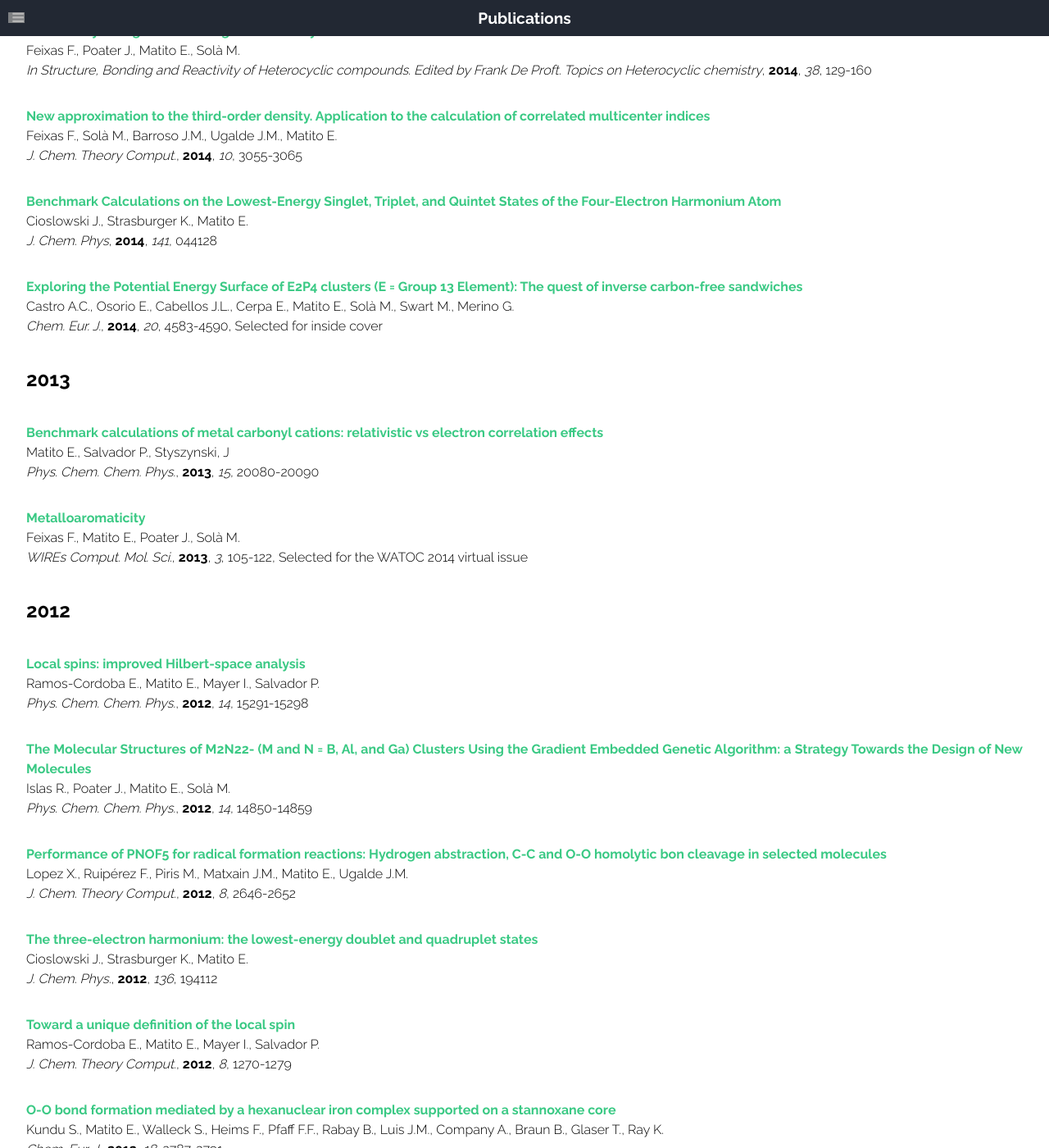
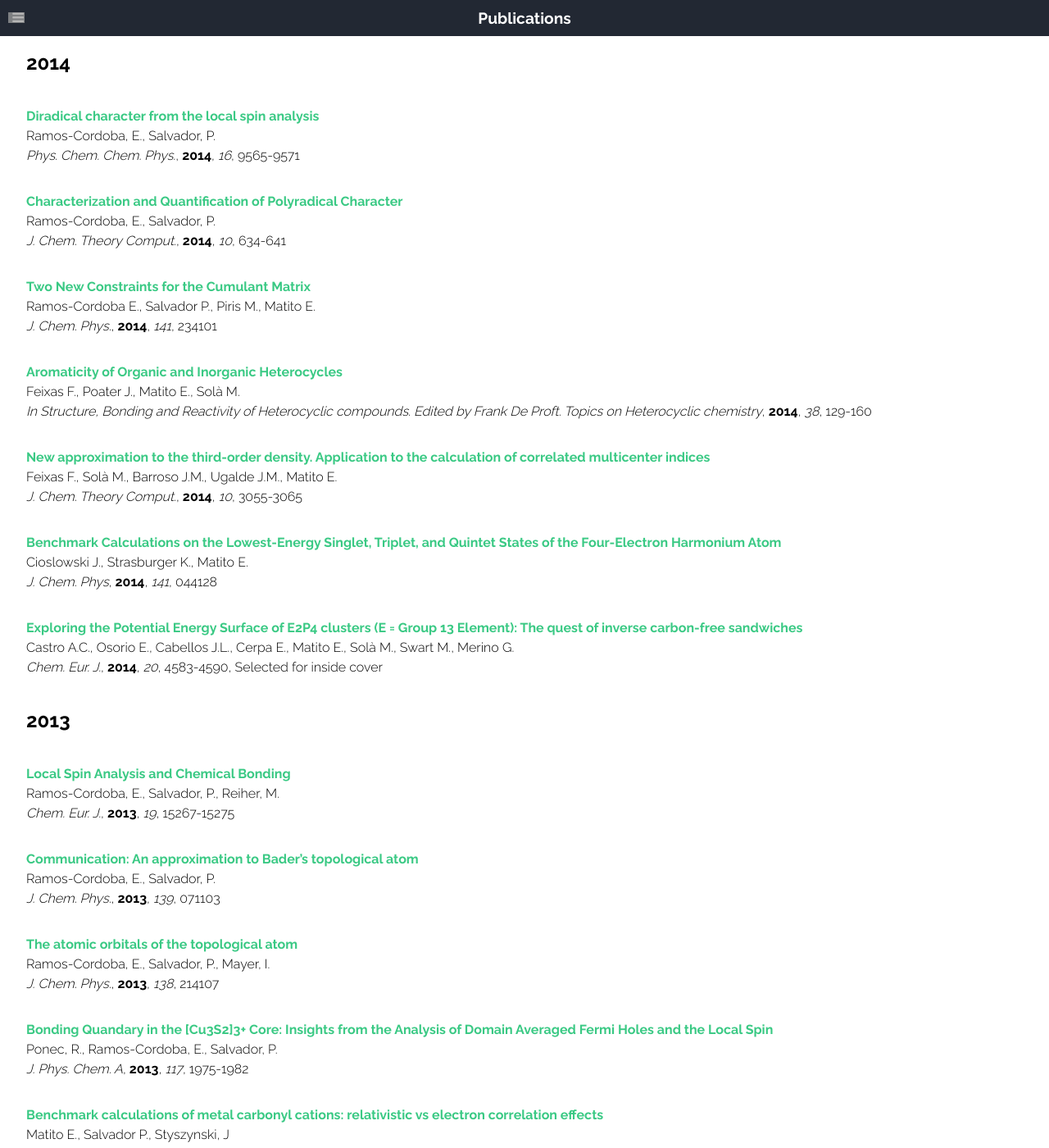
Before and after one commit to old-jekyll-templates/Horizons-Jekyll-Theme, a Jekyll site: the page built from publications.html, in a window 1280 px wide and 1400 px high, scrolled down 4971 px. Shown: the whole window at 82% size. Built offline with Jekyll 4.4.1, drawn with Linux system fonts in a browser that asks for light colours; some of the changed text lies outside the part shown; grey boxes are pictures that could not be loaded.

Commit message:
Update publications.html

```diff
--- a/publications.html
+++ b/publications.html
@@ -168,7 +168,7 @@ layout: main
 
         <p style="text-align:justify; text-justify:inter-ideograph;"> <font color="#000000">
             <a href= https://pubs.rsc.org/en/content/articlelanding/2017/cp/c7cp03349d/unauth#!divAbstract
-   target="_blank" style="text-decoration:none"><b> Comprehensive Benchmarking of Natural Orbital Functional Approximations</b></a></font><br>
+   target="_blank" style="text-decoration:none"><b> Comprehensive benchmarking of density matrix functional approximations</b></a></font><br>
             <font color="#000000">  Rodriguez-Mayorga M., Ramos-Cordoba E., Via-Nadal M., Piris M., Matito E. </font><br>
             <font color="#000000"> <i> Phys. Chem. Chem. Phys.</i>, <b> 2017</b>, <i> 19</i>,  24029-24041 </font> </p>
 
@@ -197,6 +197,11 @@ layout: main
             <font color="#000000"> <i> Org. Biomol. Chem.</i>, <b> 2017</b>, <i> 15</i>,  435-441 </font> </p>
 
 <p style="text-align:justify; text-justify:inter-ideograph;"> <font color="#000000";font-size:14.0000pt><b><h2 id="2016">2016</h2></b></font></p>
+
+	<p style="text-align:justify; text-justify:inter-ideograph;"> <font color="#000000">
+            <a href=https://pubs.rsc.org/en/Content/ArticleLanding/2016/CP/C6CP06529E#!divAbstract target="_blank" style="text-decoration:none"><b>Computational Study of Radical Initiated Protein Back-bone Homolytic Dissociation on All Natural Amino Acids</b></a></font><br>
+            <font color="#000000"> Uranga, J., Lakuntza, O., Ramos-Cordoba, E., M. Matxain, J., Mujika, J.I. </font><br>
+            <font color="#000000"> <i> Phys. Chem. Chem. Phys.</i>, <b>2016</b>, <i>18</i>, 30972-30981 </font> </p>
 
         <p style="text-align:justify; text-justify:inter-ideograph;"> <font color="#000000">
             <a href= https://www.nrcresearchpress.com/doi/abs/10.1139/cjc-2016-0203#.XpIRNSkzbeQ
@@ -254,6 +259,11 @@ layout: main
 
 <p style="text-align:justify; text-justify:inter-ideograph;"> <font color="#000000";font-size:14.0000pt><b><h2 id="2015">2015</h2></b></font></p>
 
+	<p style="text-align:justify; text-justify:inter-ideograph;"> <font color="#000000">
+            <a href=https://pubs.acs.org/doi/10.1021/ct501088v target="_blank" style="text-decoration:none"><b>Oxidation states from wave function analysis</b></a></font><br>
+            <font color="#000000"> Ramos-Cordoba, E., Postils, V., Salvador, P. </font><br>
+            <font color="#000000"> <i> J. Chem. Theory Comput.</i>, <b>2015</b>, <i>11</i>, 1501-1508 </font> </p>
+
         <p style="text-align:justify; text-justify:inter-ideograph;"> <font color="#000000">
             <a href= https://aip.scitation.org/doi/abs/10.1063/1.4936583
    target="_blank" style="text-decoration:none"><b> Robust Validation of Approximate 1-Matrix Functionals With Few-Electron Harmonium Atoms</b></a></font><br>
@@ -298,13 +308,23 @@ layout: main
 
 <p style="text-align:justify; text-justify:inter-ideograph;"> <font color="#000000";font-size:14.0000pt><b><h2 id="2014">2014</h2></b></font></p>
 
+	<p style="text-align:justify; text-justify:inter-ideograph;"> <font color="#000000">
+            <a href=https://pubs.rsc.org/en/content/articlelanding/2014/CP/c4cp00939h#!divAbstract target="_blank" style="text-decoration:none"><b>Diradical character from the local spin analysis</b></a></font><br>
+            <font color="#000000"> Ramos-Cordoba, E., Salvador, P. </font><br>
+            <font color="#000000"> <i> Phys. Chem. Chem. Phys.</i>, <b>2014</b>, <i>16</i>, 9565-9571 </font> </p>
+
+	<p style="text-align:justify; text-justify:inter-ideograph;"> <font color="#000000">
+            <a href=https://pubs.acs.org/doi/10.1021/ct401009p target="_blank" style="text-decoration:none"><b>Characterization and Quantification of Polyradical Character</b></a></font><br>
+            <font color="#000000"> Ramos-Cordoba, E., Salvador, P. </font><br>
+            <font color="#000000"> <i> J. Chem. Theory Comput.</i>, <b>2014</b>, <i>10</i>, 634-641 </font> </p>
+
         <p style="text-align:justify; text-justify:inter-ideograph;"> <font color="#000000">
             <a href= https://aip.scitation.org/doi/abs/10.1063/1.4903449
    target="_blank" style="text-decoration:none"><b> Two New Constraints for the Cumulant Matrix</b></a></font><br>
             <font color="#000000">  Ramos-Cordoba E., Salvador P., Piris M., Matito E. </font><br>
             <font color="#000000"> <i> J. Chem. Phys.</i>, <b> 2014</b>, <i> 141</i>,  234101 </font> </p>
 
-<p style="text-align:justify; text-justify:inter-ideograph;"> <font color="#000000">
+	<p style="text-align:justify; text-justify:inter-ideograph;"> <font color="#000000">
             <a href= https://link.springer.com/chapter/10.1007%2F978-3-642-45149-2_5
    target="_blank" style="text-decoration:none"><b> Aromaticity of Organic and Inorganic Heterocycles</b></a></font><br>
             <font color="#000000"> Feixas F., Poater J., Matito E., Solà M. </font><br>
@@ -329,6 +349,26 @@ layout: main
             <font color="#000000"> <i> Chem. Eur. J.</i>, <b> 2014</b>, <i> 20</i>,  4583-4590, Selected for inside cover </font> </p>
 
 <p style="text-align:justify; text-justify:inter-ideograph;"> <font color="#000000";font-size:14.0000pt><b><h2 id="2013">2013</h2></b></font></p>
+
+	<p style="text-align:justify; text-justify:inter-ideograph;"> <font color="#000000">
+            <a href=https://chemistry-europe.onlinelibrary.wiley.com/doi/abs/10.1002/chem.201300945 target="_blank" style="text-decoration:none"><b>Local Spin Analysis and Chemical Bonding</b></a></font><br>
+            <font color="#000000"> Ramos-Cordoba, E., Salvador, P., Reiher, M. </font><br>
+            <font color="#000000"> <i> Chem. Eur. J.</i>, <b>2013</b>, <i>19</i>, 15267-15275 </font> </p>
+
+	<p style="text-align:justify; text-justify:inter-ideograph;"> <font color="#000000">
+            <a href=https://aip.scitation.org/doi/10.1063/1.4818751 target="_blank" style="text-decoration:none"><b>Communication: An approximation to Bader’s topological atom</b></a></font><br>
+            <font color="#000000"> Ramos-Cordoba, E., Salvador, P. </font><br>
+            <font color="#000000"> <i>  J. Chem. Phys.</i>, <b>2013</b>, <i>139</i>, 071103 </font> </p>
+
+	<p style="text-align:justify; text-justify:inter-ideograph;"> <font color="#000000">
+            <a href=https://aip.scitation.org/doi/10.1063/1.4807775 target="_blank" style="text-decoration:none"><b>The atomic orbitals of the topological atom</b></a></font><br>
+            <font color="#000000"> Ramos-Cordoba, E., Salvador, P., Mayer, I. </font><br>
+            <font color="#000000"> <i> J. Chem. Phys.</i>, <b>2013</b>, <i>138</i>, 214107 </font> </p>
+
+	<p style="text-align:justify; text-justify:inter-ideograph;"> <font color="#000000">
+            <a href=https://pubs.acs.org/doi/10.1021/jp309295r target="_blank" style="text-decoration:none"><b>Bonding Quandary in the [Cu3S2]3+ Core: Insights from the Analysis of Domain Averaged Fermi Holes and the Local Spin</b></a></font><br>
+            <font color="#000000"> Ponec, R., Ramos-Cordoba, E., Salvador, P. </font><br>
+            <font color="#000000"> <i> J. Phys. Chem. A</i>, <b>2013</b>, <i>117</i>, 1975-1982 </font> </p>
 
         <p style="text-align:justify; text-justify:inter-ideograph;"> <font color="#000000">
             <a href= https://pubs.rsc.org/en/content/articlelanding/2013/cp/c3cp51798e#!divAbstract
@@ -381,6 +421,11 @@ layout: main
             <font color="#000000"> <i> Chem. Eur. J.</i>, <b> 2012</b>, <i> 18</i>,  2787-2791 </font> </p>
 
 <p style="text-align:justify; text-justify:inter-ideograph;"> <font color="#000000";font-size:14.0000pt><b><h2 id="2011">2011</h2></b></font></p>
+
+<p style="text-align:justify; text-justify:inter-ideograph;"> <font color="#000000">
+            <a href=https://pubs.rsc.org/en/content/articlelanding/2011/FD/c1fd00004g#!divAbstract target="_blank" style="text-decoration:none"><b>Charge-transfer and the hydrogen bond: Spectroscopic and structural implications from electronic structure calculations</b></a></font><br>
+            <font color="#000000">  Ramos-Cordoba, E., Lambrecht, D., Head-Gordon, M. </font><br>
+            <font color="#000000"> <i> Faraday Discuss</i>, <b>2011</b>, <i>150</i>, 345-362 </font> </p>
 
         <p style="text-align:justify; text-justify:inter-ideograph;"> <font color="#000000">
             <a href= https://pubs.rsc.org/--/content/articlelanding/2011/cp/c1cp22239b/unauth#!divAbstract
```
